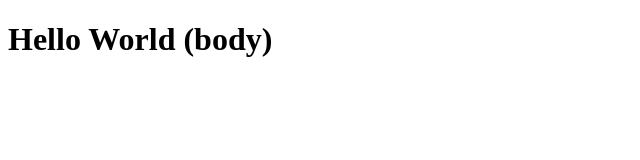
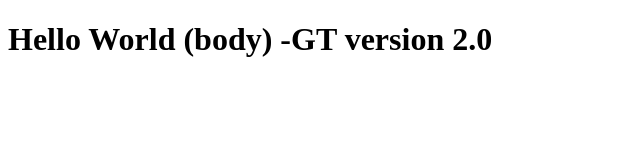
Before and after one commit to efrengtoledo/hello-world, a plain HTML site: page index.html in a window 1280 px wide. Shown: the whole page, without its empty margins (0-640 px from the left). Drawn offline with Linux system fonts and the light colour scheme.

Commit message:
added name

```diff
--- a/index.html
+++ b/index.html
@@ -8,6 +8,6 @@
     <title>Hello World</title>
 </head>
 <body>
-    <h1>Hello World (body)</h1>
+    <h1>Hello World (body) -GT version 2.0</h1>
 </body>
 </html>
```
